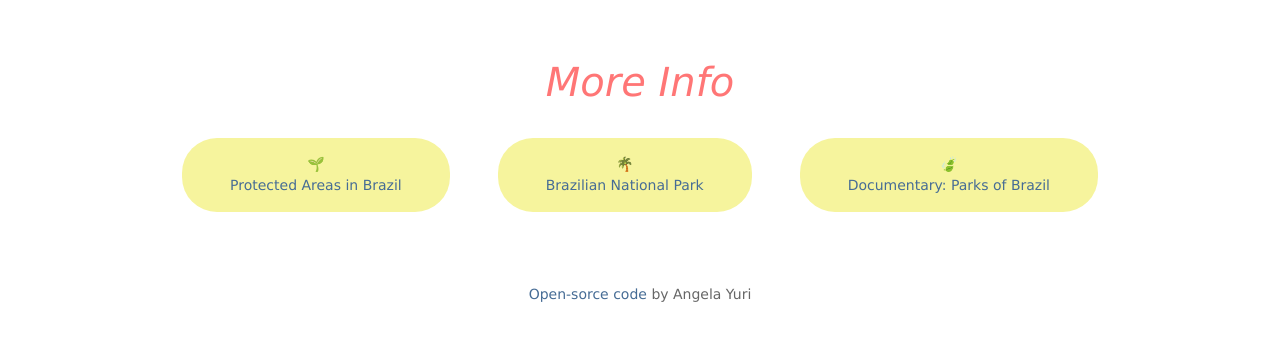
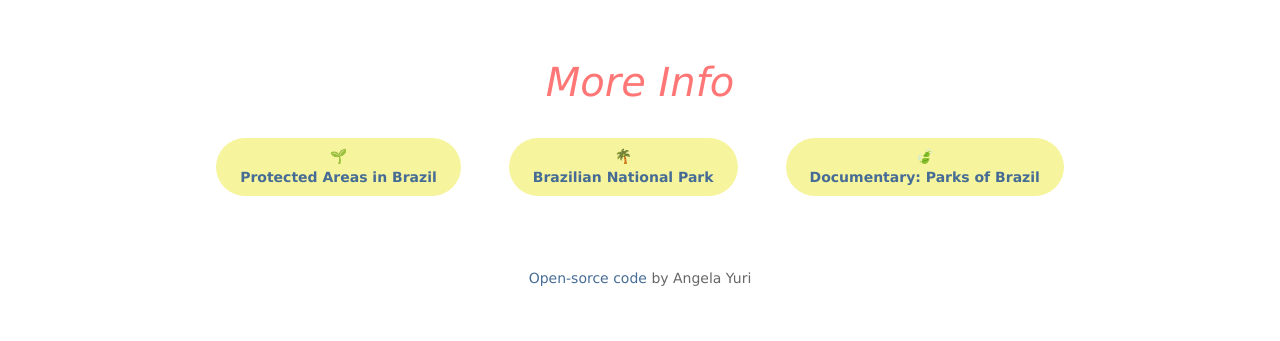
Before and after one commit to an-yr/national-parks-in-brazil, a plain HTML site: page index.html in a window 1280 px wide. Shown: the part 3441-3782 px from the top of the page. Drawn offline with nearby package versions, Linux system fonts and the light colour scheme.

Commit message:
updated the "more" section

```diff
--- a/index.html
+++ b/index.html
@@ -239,22 +239,22 @@
     <!-- more info e rodapé -->
     <section id="more" class="pt-5">
         <h2><em>More Info</em></h2>
-      <div class="d-flex justify-content-center">
-        <div class="link-learn-more m-4 py-3 px-5">
+      <div class="d-md-flex justify-content-center fw-bold">
+        <div class="link-learn-more m-4 py-2 px-4">
           <a href="https://en.wikipedia.org/wiki/Protected_areas_of_Brazil" target="_blank">
             🌱
             <br/>
             Protected Areas in Brazil
           </a>
         </div>
-        <div class="link-learn-more m-4 py-3 px-5">
+        <div class="link-learn-more m-4 py-2 px-4">
           <a href="https://en.wikipedia.org/wiki/National_park_(Brazil)" target="_blank">
             🌴
             <br/>
             Brazilian National Park
           </a>
         </div>
-        <div class="link-learn-more m-4 py-3 px-5">
+        <div class="link-learn-more m-4 py-2 px-4">
           <a href="https://www.youtube.com/playlist?list=PLuP7SQK7lt1bGcqQ14HqJRoDsCSvnFZuj" target="_blank">
             🍃
             <br/>
```
